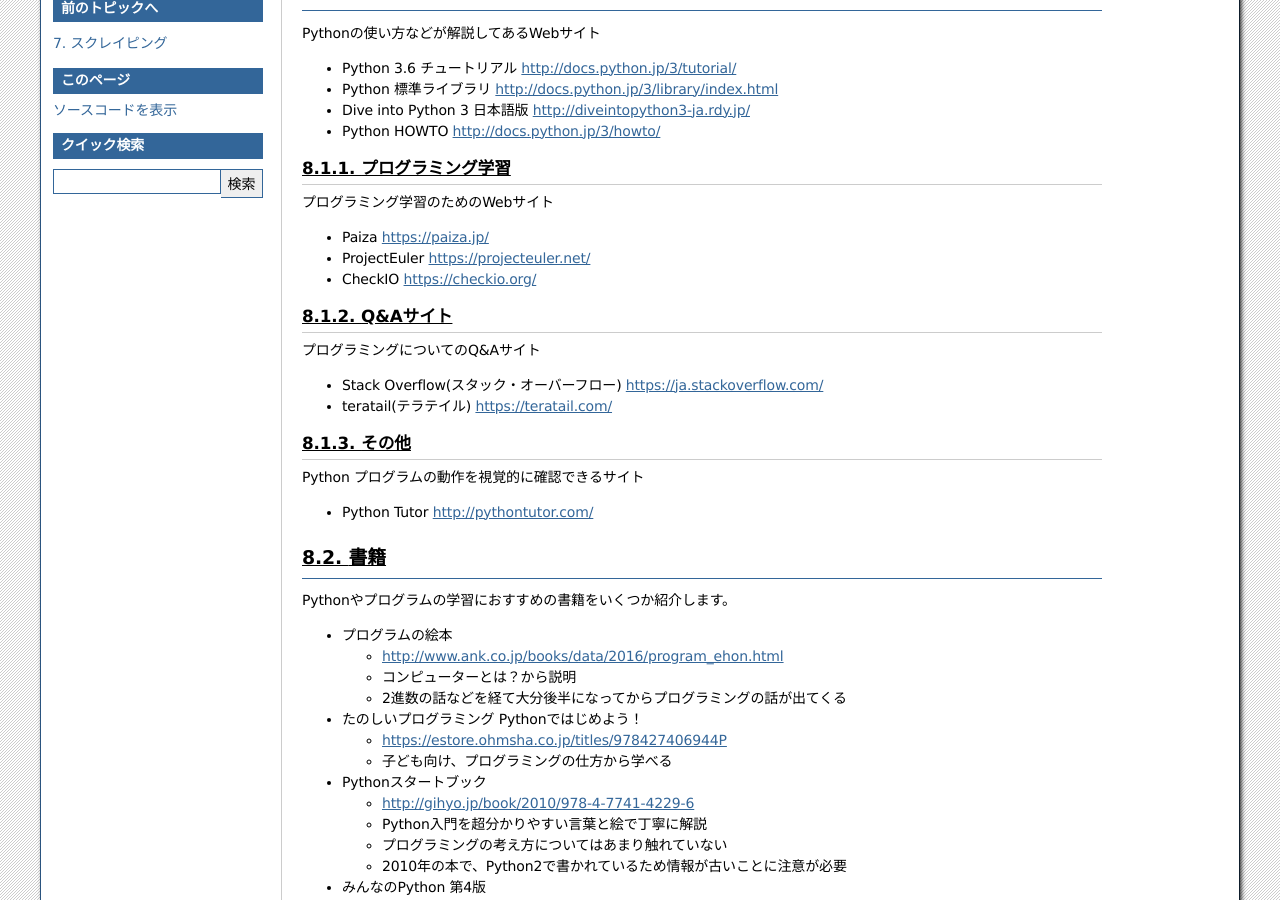
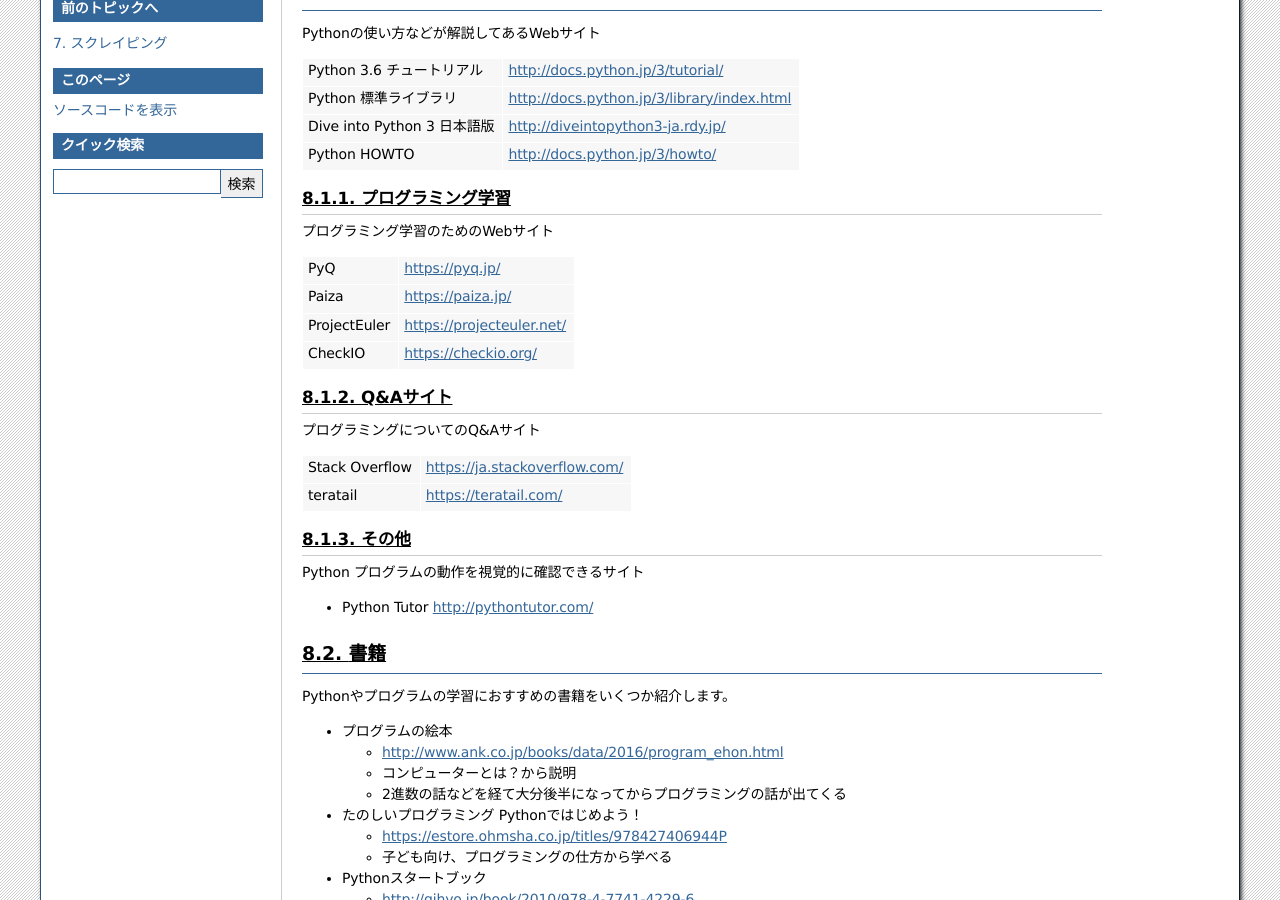
Before and after one commit to pyconjp/pycamp.pycon.jp, a Sphinx documentation site: the page built from source/textbook/8_nextstep.rst, in a window 1280 px wide and 900 px high, scrolled down 427 px. Built offline with Sphinx 7.4.7, drawn with Linux system fonts in a browser that asks for light colours.

Commit message:
PyQを追加、箇条書きを表にした

```diff
--- a/source/textbook/8_nextstep.rst
+++ b/source/textbook/8_nextstep.rst
@@ -14,25 +14,42 @@
 =========
 Pythonの使い方などが解説してあるWebサイト
 
-* Python 3.6 チュートリアル http://docs.python.jp/3/tutorial/
-* Python 標準ライブラリ http://docs.python.jp/3/library/index.html
-* Dive into Python 3 日本語版 http://diveintopython3-ja.rdy.jp/
-* Python HOWTO http://docs.python.jp/3/howto/
+.. list-table::
+
+   * - Python 3.6 チュートリアル
+     - http://docs.python.jp/3/tutorial/
+   * - Python 標準ライブラリ
+     - http://docs.python.jp/3/library/index.html
+   * - Dive into Python 3 日本語版
+     - http://diveintopython3-ja.rdy.jp/
+   * - Python HOWTO
+     - http://docs.python.jp/3/howto/
 
 プログラミング学習
 ------------------
 プログラミング学習のためのWebサイト
 
-* Paiza https://paiza.jp/
-* ProjectEuler https://projecteuler.net/
-* CheckIO https://checkio.org/
+.. list-table::
+
+   * - PyQ
+     - https://pyq.jp/
+   * - Paiza
+     - https://paiza.jp/
+   * - ProjectEuler
+     - https://projecteuler.net/
+   * - CheckIO
+     - https://checkio.org/
 
 Q&Aサイト
 ---------
 プログラミングについてのQ&Aサイト
 
-* Stack Overflow(スタック・オーバーフロー) https://ja.stackoverflow.com/
-* teratail(テラテイル) https://teratail.com/
+.. list-table::
+
+   * - Stack Overflow
+     - https://ja.stackoverflow.com/
+   * - teratail
+     - https://teratail.com/
 
 その他
 ------
```
